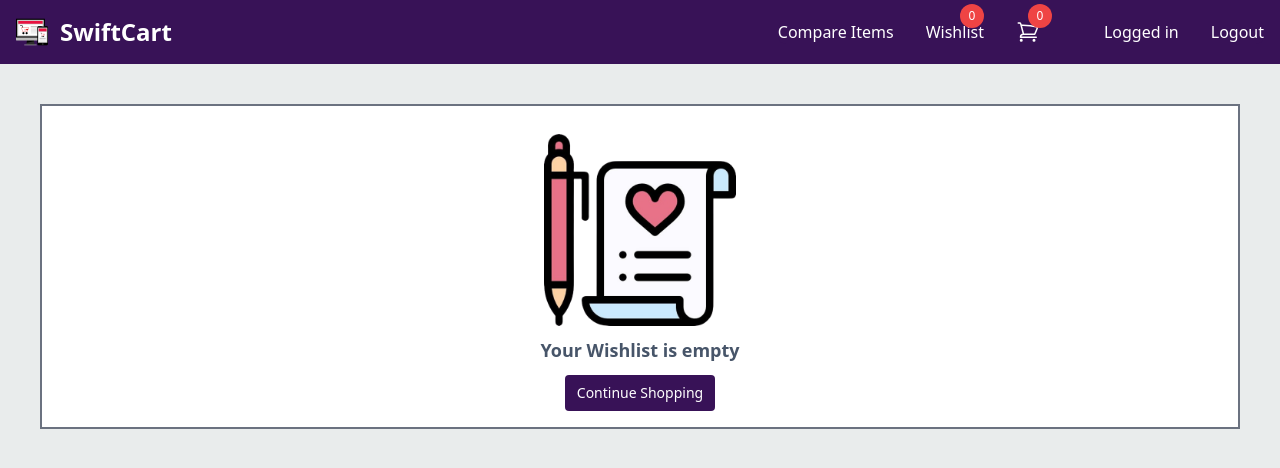
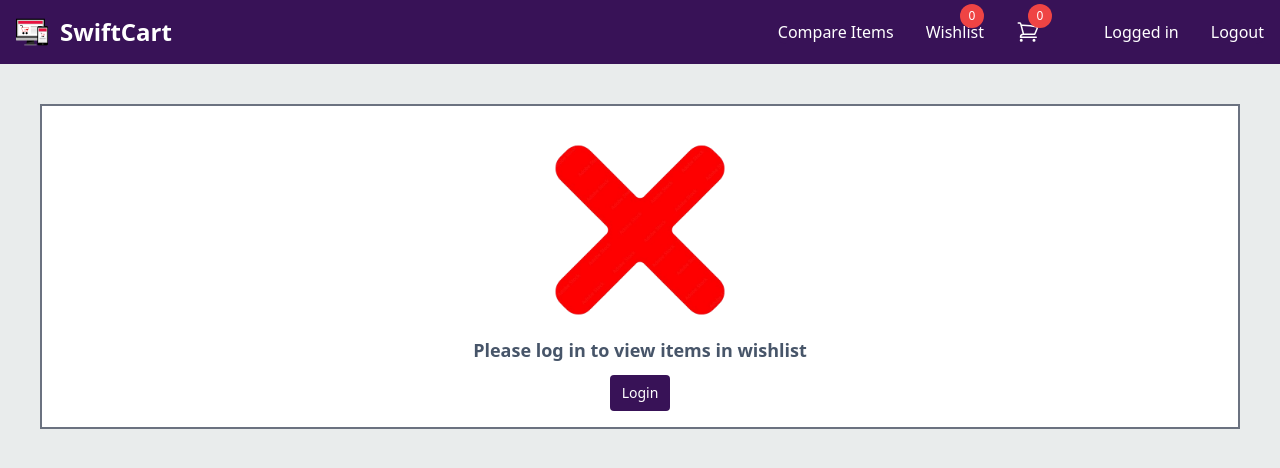
Before and after one commit to InolofatsengMotloba/JSF-Portfolio_Piece_INOMOT520_JSE2407_GroupA_INOLOFATSENG-MOTLOBA_JSF04, a Vue app: page /wishlist in a window 1280 px wide. Shown: the top 468 px of the page. Built offline with nearby package versions, Linux system fonts and the light colour scheme; sample sign-in values are in the browser's storage.

Commit message:
Refactor Wishlist.vue: Moved isLoggedIn to setup, and reformatted code

```diff
--- a/src/pages/Wishlist.vue
+++ b/src/pages/Wishlist.vue
@@ -97,8 +97,9 @@
                   <div class="justify-start flex-1">
                     <button
                       class="flex rounded-lg justify-center mt-3 bg-blue-100 px-3 py-2 text-sm font-medium text-black ring-blue-700/10"
-                      >{{ item.category }}</button
                     >
+                      {{ item.category }}
+                    </button>
                   </div>
                   <div class="justify-end space-x-2">
                     <button
@@ -158,29 +159,31 @@
 </template>
 
 <script>
+import { ref, computed } from "vue";
 import { useWishlistStore } from "../store/wishlistStore";
 import { useCartStore } from "../store/cartStore";
 import { storeToRefs } from "pinia";
 
 export default {
   name: "WishList",
-  computed: {
-    isLoggedIn() {
-      return this.$store.getters.isLoggedIn;
-    },
-  },
   setup() {
     const wishlistStore = useWishlistStore();
     const cartStore = useCartStore();
+
     const { wishlist } = storeToRefs(wishlistStore);
 
-    function addToCart(item) {
+    const isLoggedIn = computed(() => {
+      return cartStore.isLoggedIn;
+    });
+
+    const addToCart = (item) => {
       cartStore.addToCart(item);
       // wishlistStore.removeFromWishlist(item.id);
-    }
+    };
 
     return {
       wishlist,
+      isLoggedIn,
       removeFromWishlist: wishlistStore.removeFromWishlist,
       clearWishlist: wishlistStore.clearWishlist,
       addToCart,
```
